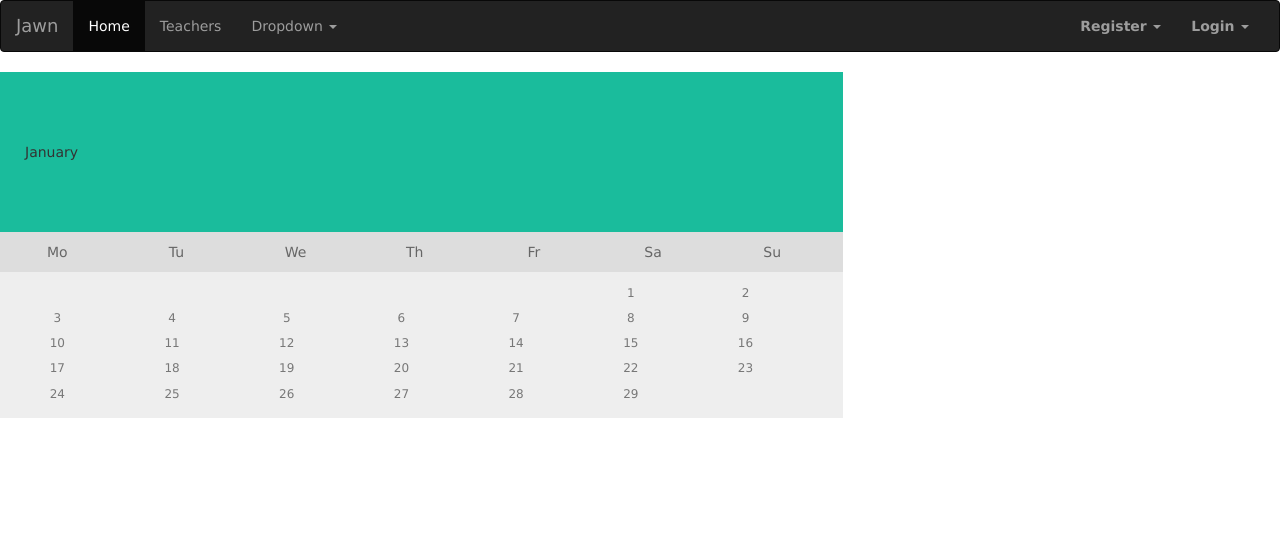
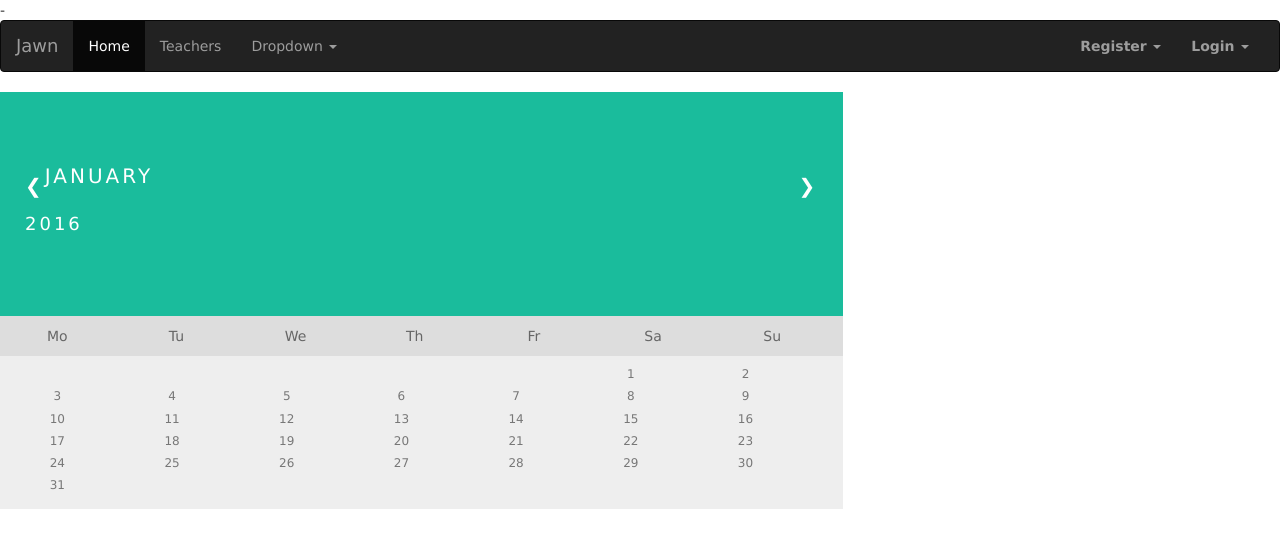
Before and after one commit to chiudaniels/finallyFinalFinalistsFinale, a Flask app: page / in a window 1280 px wide. Shown: the top 548 px of the page. Run offline with Flask 2, Linux system fonts and the light colour scheme; some libraries are stand-ins or nearby versions.

Commit message:
calendar year stuff

```diff
--- a/static/calendar.js
+++ b/static/calendar.js
@@ -1,3 +1,4 @@
+
 //kraitchik variation
 // var monthDict= {
     // january:0,
@@ -50,18 +51,19 @@ var makeCalendar = function(numDays, dayStart){
 var getMonthInfo = function (month,year){
 	// format: results[numDays, dayofweekstart]
 	results=[0,0]
-	if (month == 1 && year%4 == 0){
+	if (month == 2 && year%4 == 0){
 		results[0]=28;
 	}
-	else if (month == 1 && year%4 != 0){
+	else if (month == 2 && year%4 != 0){
 		results[0]=29;
 	}
 	else if (month%2==0){
+		results[0]=30;
+	}
+	else{
 	    results[0]=31;
 	}
-	else{
-		results[0]=30
-	}
+
 	results[1]=getDay(year,month,1);
 
 	return results
@@ -75,9 +77,23 @@ var changeMonth= function(month){
 
 var currentMonth=1;
 var getMonth= getMonthInfo(currentMonth,2017);
+var currentYear=2017;
+
+var checkYear=function (){
+    if (currentMonth == 13){
+	currentYear++;
+	currentMonth=1;
+    }
+    if (currentMonth == 0){
+	currentYear--;
+	currentMonth=12;
+    }
+}
+
 
 var clickChangeMonthFoward= function(){
     currentMonth++;
+    checkYear();
     changeMonth(currentMonth);
     getMonth= getMonthInfo(currentMonth,2017);
     makeCalendar(getMonth[0],getMonth[1]);
@@ -87,6 +103,7 @@ var clickChangeMonthFoward= function(){
 
 var clickChangeMonthPrevious= function(){
     currentMonth--;
+    checkYear();
     changeMonth(currentMonth);
     getMonth= getMonthInfo(currentMonth,2017);
     makeCalendar(getMonth[0],getMonth[1]);
--- a/templates/main.html
+++ b/templates/main.html
@@ -1,4 +1,4 @@
-<!DOCTYPE html>
+-<!DOCTYPE html>
 <html>
 
   <head>
@@ -139,13 +139,15 @@
 
       <div class="col-md-8">
 
-		<div class="month" id="month">
+		<div class="month">
 		  <ul>
-			<li class="prev">&#10094;</li>
-			<li class="next">&#10095;</li>
+			<li class="prev" onclick="clickChangeMonthPrevious()">&#10094;</li>
+			<li class="next" onclick="clickChangeMonthFoward()">&#10095;</li>
+			<li id="month">
+			  </li>
+			<br>
 			<li>
-			  August<br>
-			  <span style="font-size:18px">2016</span>
+			  <span style="font-size:18px"> <p id="year">2016</p> </span>
 			</li>
 		  </ul>
 		</div>
```
Lines whose indentation alone changed are shown as unchanged.
